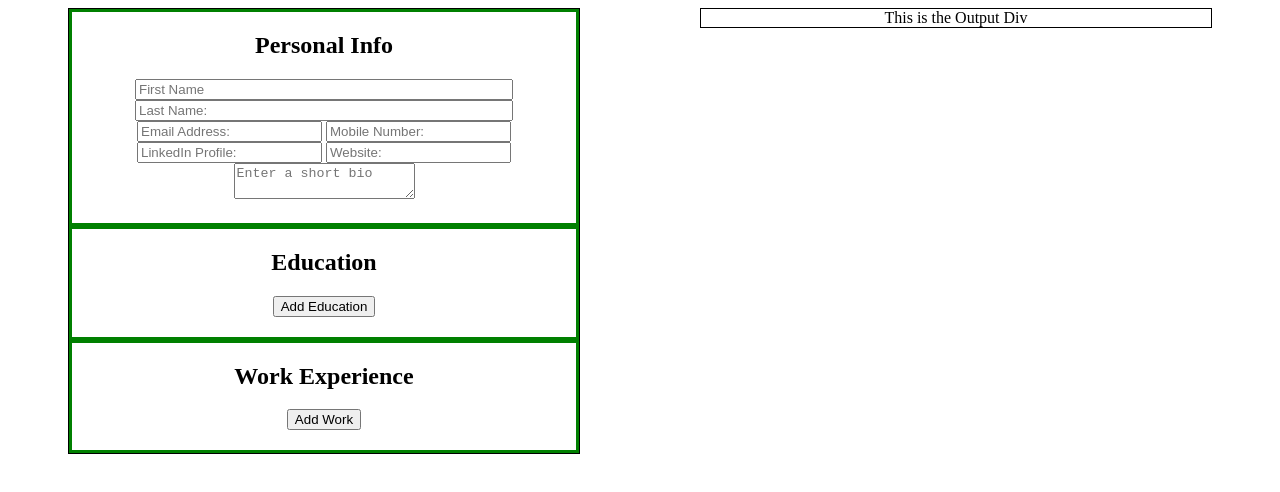
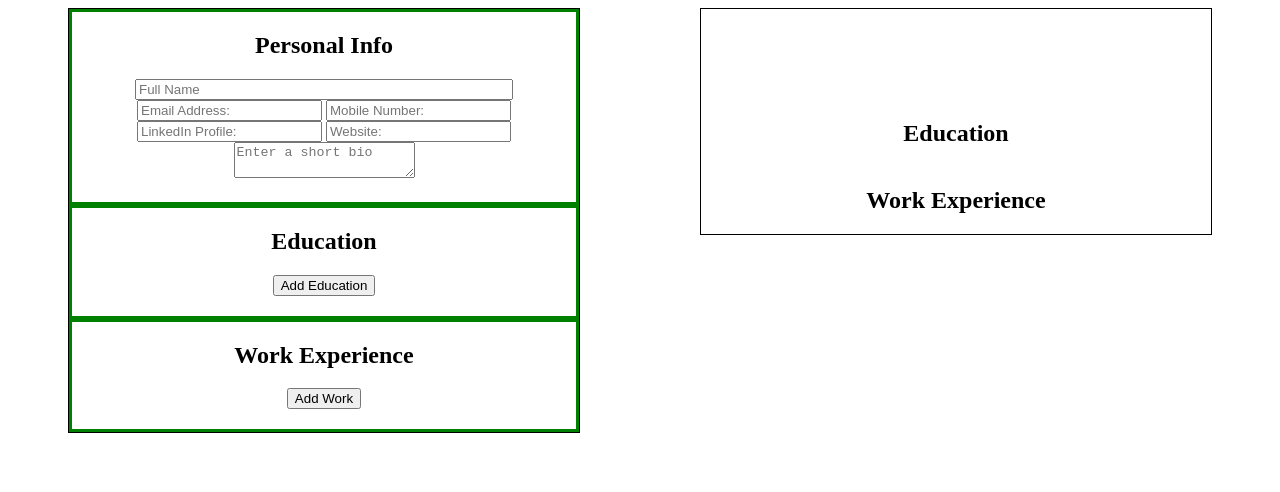
Before and after one commit to saskiabt/react-resume-app, a React (Create React App) app: page / in a window 1280 px wide. Shown: the top 492 px of the page. Built offline with nearby package versions, Linux system fonts and the light colour scheme.

Commit message:
add contact info state to output rendering

```diff
--- a/src/App.js
+++ b/src/App.js
@@ -5,8 +5,7 @@ import Form from "./components/form/Form";
 import Output from "./components/output/Output";
 
 function App() {
-  const firstNameRef = useRef(null);
-  const lastNameRef = useRef(null);
+  const fullNameRef = useRef(null);
   const emailRef = useRef(null);
   const cellRef = useRef(null);
   const linkedInRef = useRef(null);
@@ -14,8 +13,7 @@ function App() {
   const bioRef = useRef(null);
 
   const initialPDValues = {
-    firstName: "",
-    lastName: "",
+    fullName: "",
     email: "",
     cell: "",
     website: "",
@@ -32,8 +30,7 @@ function App() {
   return (
     <div className="App">
       <Form
-        firstNameRef={firstNameRef}
-        lastNameRef={lastNameRef}
+        fullNameRef={fullNameRef}
         emailRef={emailRef}
         cellRef={cellRef}
         linkedInRef={linkedInRef}
@@ -47,13 +44,14 @@ function App() {
         setWorkOutput={setWorkOutput}
       />
       <Output
-        firstNameRef={firstNameRef}
-        lastNameRef={lastNameRef}
+        fullNameRef={fullNameRef}
         emailRef={emailRef}
         cellRef={cellRef}
         linkedInRef={linkedInRef}
         websiteRef={websiteRef}
         bioRef={bioRef}
+        personalDetails={personalDetails}
+        setPersonalDetails={setPersonalDetails}
         educationOutput={educationOutput}
         setEducationOutput={setEducationOutput}
         workOutput={workOutput}
--- a/src/components/form/contactInfo/ContactInfo.jsx
+++ b/src/components/form/contactInfo/ContactInfo.jsx
@@ -6,7 +6,6 @@ import TextInput from "../../TextInput";
 function ContactInfo(props) {
   const {
     firstNameRef,
-    lastNameRef,
     emailRef,
     cellRef,
     linkedInRef,
@@ -31,20 +30,12 @@ function ContactInfo(props) {
       <form className="group">
         <section className="names">
           <TextInput
-            values={personalDetails.firstName}
+            values={personalDetails.fullName}
             handleChange={handleChange}
             type="text"
-            placeholder="First Name"
-            name="firstName"
+            placeholder="Full Name"
+            name="fullName"
             ref={firstNameRef}
-          />
-          <TextInput
-            values={personalDetails.lastName}
-            handleChange={handleChange}
-            type="text"
-            placeholder="Last Name:"
-            name="lastName"
-            ref={lastNameRef}
           />
         </section>
         <section className="cell-email">
@@ -97,8 +88,7 @@ function ContactInfo(props) {
 
 ContactInfo.propTypes = {
   personalDetails: PropTypes.shape({
-    firstName: PropTypes.string,
-    lastName: PropTypes.string,
+    fullName: PropTypes.string,
     email: PropTypes.string,
     cell: PropTypes.string,
     website: PropTypes.string,
@@ -108,7 +98,6 @@ ContactInfo.propTypes = {
   }),
   setPersonalDetails: PropTypes.func,
   firstNameRef: PropTypes.elementType,
-  lastNameRef: PropTypes.elementType,
   emailRef: PropTypes.elementType,
   cellRef: PropTypes.elementType,
   linkedInRef: PropTypes.elementType,
--- a/src/components/output/EdOutputCard.jsx
+++ b/src/components/output/EdOutputCard.jsx
@@ -7,17 +7,13 @@ function EdOutPutCard({ i, card, educationOutput, setEducationOutput }) {
     newList.splice(index, 1);
     setEducationOutput(newList);
   };
+
   return (
     <div className="ed-output-card" key={i}>
       <h2>{card.degree}</h2>
       <h3>{card.school}</h3>
       <h4>
-        Start Date
-        <p>{card.startDate}</p>
-      </h4>
-      <h4>
-        End Date
-        <p>{card.endDate}</p>
+        {card.startDate} – {card.endDate}
       </h4>
       <p>{card.description}</p>
       <div>
--- a/src/components/output/Output.jsx
+++ b/src/components/output/Output.jsx
@@ -9,11 +9,31 @@ function Output({
   setEducationOutput,
   workOutput,
   setWorkOutput,
+  personalDetails,
 }) {
   return (
     <div className="Output">
-      This is the Output Div
-      <div className="education-output">
+      <div className="output-section" id="info-output" />
+      <h1>{personalDetails.fullName}</h1>
+      <div>
+        <p>{personalDetails.email}</p>
+        <p>{personalDetails.cell}</p>
+      </div>
+      <div>
+        {personalDetails.linkedIn && (
+          <p>
+            <a href={personalDetails.linkedIn}>LinkedIn</a>
+          </p>
+        )}
+        {personalDetails.website && (
+          <p>
+            <a href={personalDetails.website}>Website</a>
+          </p>
+        )}
+      </div>
+      <p>{personalDetails.bio}</p>
+      <div className="output-section" id="work-output">
+        <h2>Education</h2>
         {educationOutput &&
           educationOutput.map((card, i) => {
             return (
@@ -27,7 +47,8 @@ function Output({
             );
           })}
       </div>
-      <div className="work-output">
+      <div className="output-section" id="work-output">
+        <h2>Work Experience</h2>
         {workOutput &&
           workOutput.map((card, i) => {
             return (
@@ -67,6 +88,15 @@ Output.propTypes = {
     }),
   ),
   setWorkOutput: PropTypes.func,
+  personalDetails: PropTypes.shape({
+    fullName: PropTypes.string,
+    email: PropTypes.string,
+    cell: PropTypes.string,
+    website: PropTypes.string,
+    linkedIn: PropTypes.string,
+    bio: PropTypes.string,
+    test: PropTypes.string,
+  }),
 };
 
 export default Output;
```
Also changed, not shown: src/components/TextInput.jsx (+11 -1 lines), 1 other file (tests, documents, lock files or other folders).
